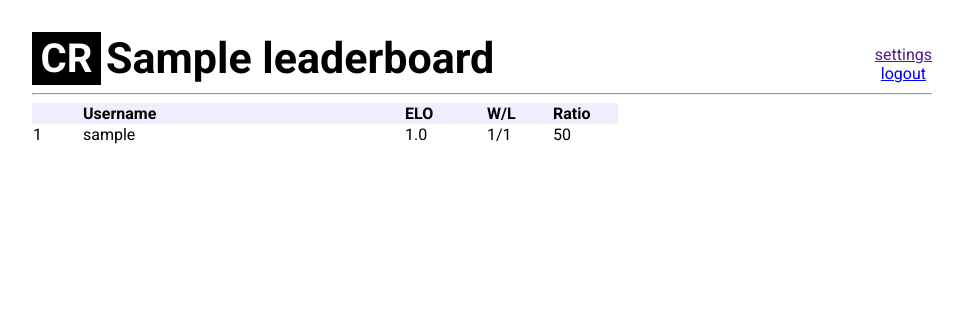
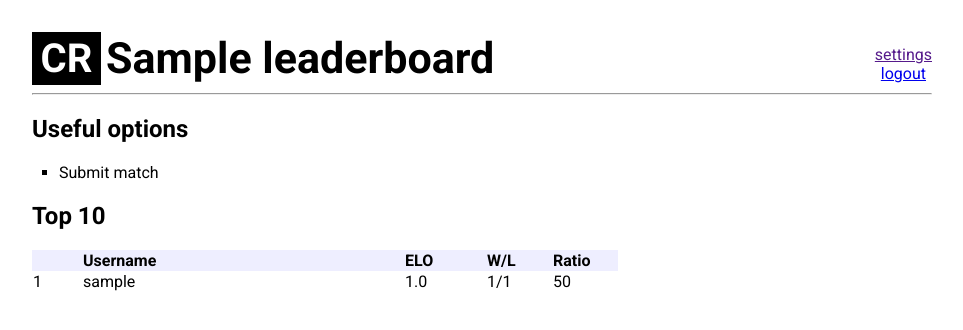
Before and after one commit to mwiens91/CommonRank, a Django app: page /leaderboard/1/ in a window 1280 px wide. Shown: the top 330 px of the page, without its empty margins (158-1121 px from the left). Run offline with Django 3.2, Linux system fonts and the light colour scheme; a user stored in the database is signed in; tables that the repository leaves empty hold one stand-in row (values such as "Sample post").

Commit message:
Add more content to leaderboard home page

```diff
--- a/core/views.py
+++ b/core/views.py
@@ -38,7 +38,8 @@ def leaderboard_home(request, leaderboard_id):
     return render(request,
                   'leaderboard_home.html',
                   {'leaderboard': thisleaderboard,
-                   'topmembers': toplist})
+                   'topmembers': toplist,
+                   'N': N})
 
 @login_required
 def profile_home(request):
--- a/templates/leaderboard_home.html
+++ b/templates/leaderboard_home.html
@@ -9,6 +9,13 @@ The home page of a leaderboard.
 {% block toppagetitle %}{{ leaderboard.name }}{% endblock %}
 
 {% block content %}
+
+	<h2>Useful options</h2>
+	<ul>
+		<li>Submit match</li>
+	</ul>
+
+	<h2>Top {{ N }}</h2>
 	<table class="leaderboardtable">
 		<tbody>
 			<tr>
```
Lines whose indentation alone changed are shown as unchanged.
